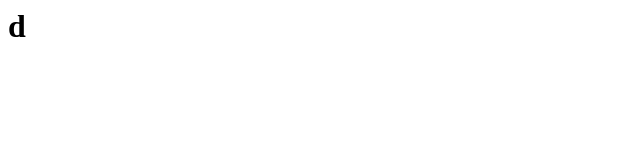
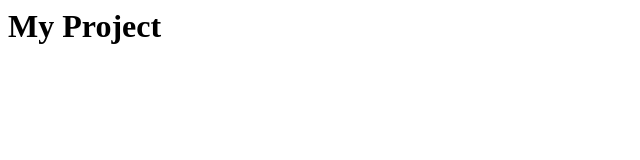
Before and after one commit to devnael/myProject, a plain HTML site: page index.html in a window 1280 px wide. Shown: the whole page, without its empty margins (0-640 px from the left). Drawn offline with Linux system fonts and the light colour scheme.

Commit message:
Update index.html

```diff
--- a/index.html
+++ b/index.html
@@ -1 +1 @@
-<h1>d<h1/>
+<h1>My Project</h1>
```
